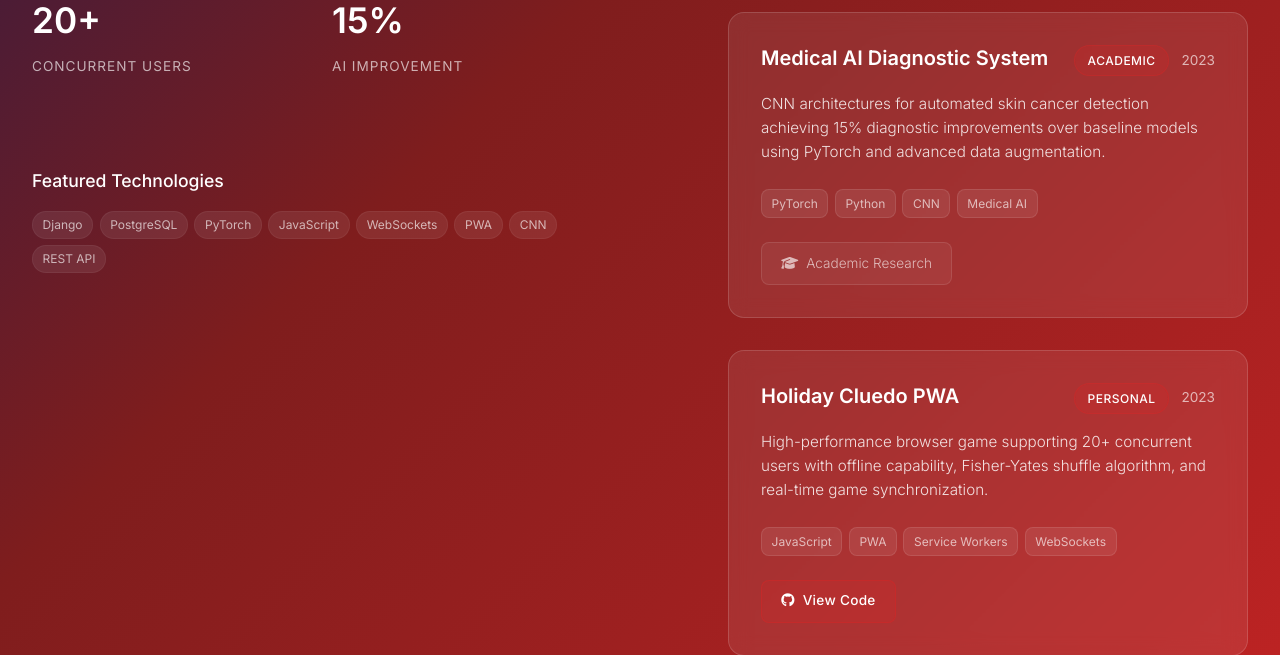
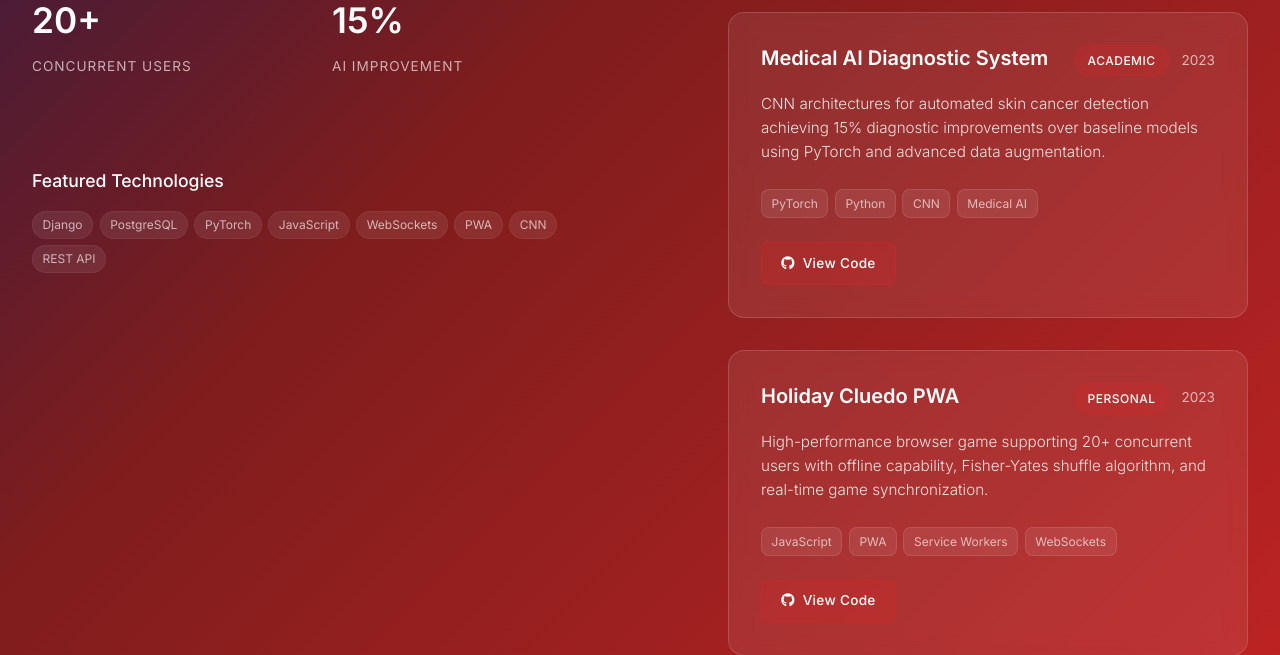
Before and after one commit to JemAndrew/JemAndrewWebsite, a Django app: template templates/portfolio/projects.html in a window 1280 px wide. Shown: the part 523-1178 px from the top of the page. Run offline with Django 5.2, Linux system fonts and the light colour scheme; the template is opened without the code that fills it, so the values that code supplies are empty.

Commit message:
github urls fixed

```diff
--- a/portfolio/views.py
+++ b/portfolio/views.py
@@ -141,7 +141,7 @@ def projects_view(request):
             project_skills[category] = skills
 
     context.update({
-        'projects': all_projects,  # Add this line
+        'projects': all_projects,
         'personal_projects': personal_projects,
         'academic_projects': academic_projects,
         'project_skills': project_skills,
--- a/templates/portfolio/projects.html
+++ b/templates/portfolio/projects.html
@@ -78,8 +78,7 @@
                     </a>
                     {% endif %}
                     {% if project.live_demo_url %}
-                    </a>
-                    <a href="https://familycluedo.netlify.app" target="_blank" class="project-action-btn secondary">
+                    <a href="{{ project.live_demo_url }}" target="_blank" class="project-action-btn secondary">
                         <i class="fas fa-external-link-alt"></i>
                         Live Demo
                     </a>
@@ -93,7 +92,6 @@
                 </div>
             </div>
             {% empty %}
-            <!-- Fallback projects if none exist in database -->
             <div class="project-card">
                 <div class="project-card-header">
                     <h3 class="project-card-title">Cryptocurrency Exchange Platform</h3>
@@ -143,10 +141,10 @@
                 </div>
 
                 <div class="project-card-actions">
-                    <span class="project-private-badge">
-                        <i class="fas fa-graduation-cap"></i>
-                        Academic Research
-                    </span>
+                    <a href="https://github.com/JemAndrew/Skin-cancer-eval" target="_blank" class="project-action-btn primary">
+                        <i class="fab fa-github"></i>
+                        View Code
+                    </a>
                 </div>
             </div>
 
@@ -171,7 +169,7 @@
                 </div>
 
                 <div class="project-card-actions">
-                    <a href="https://github.com/JemAndrew/holiday-cluedo" target="_blank" class="project-action-btn primary">
+                    <a href="https://github.com/JemAndrew/holiday_cluedo" target="_blank" class="project-action-btn primary">
                         <i class="fab fa-github"></i>
                         View Code
                     </a>
```
Also changed, not shown: portfolio/data.py (+4 -4 lines).
